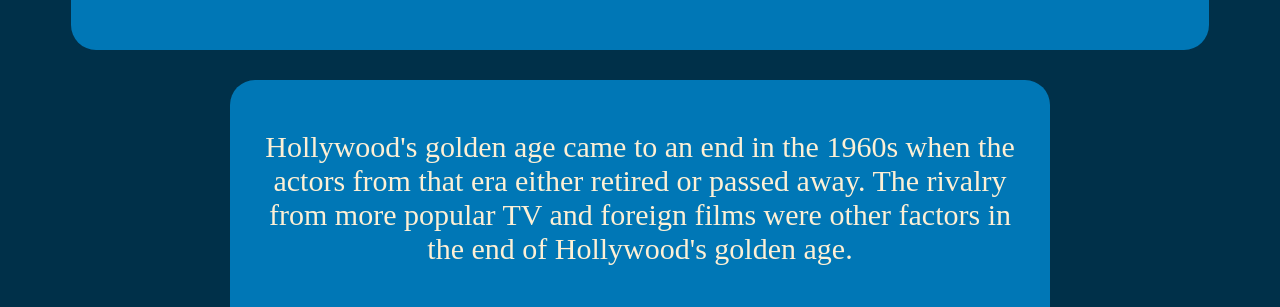
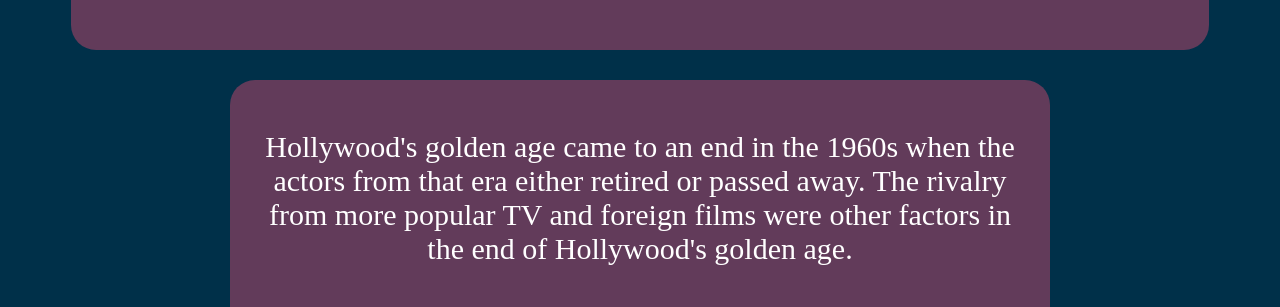
Before and after one commit to Theblackgorilla/film-studies-website, a plain HTML site: page index.html in a window 1280 px wide. Shown: the part 330-637 px from the top of the page. Drawn offline with Linux system fonts and the light colour scheme.

Commit message:
Update style.css

```diff
--- a/style.css
+++ b/style.css
@@ -1,9 +1,9 @@
 :root {
-    --background: #003049;
-    --box-color: #0077b6;
-    --inside-color: #C1121F;
-    --dark-inside: #780000;
-    --text: #FDF0D5;
+    --background: #003049  ;
+    --box-color: #623B5A ;
+    --inside-color: #F7B801 ;
+    --dark-inside: #F18701 ;
+    --text: #FFFFFF;
 }
 
 h1 {
```
